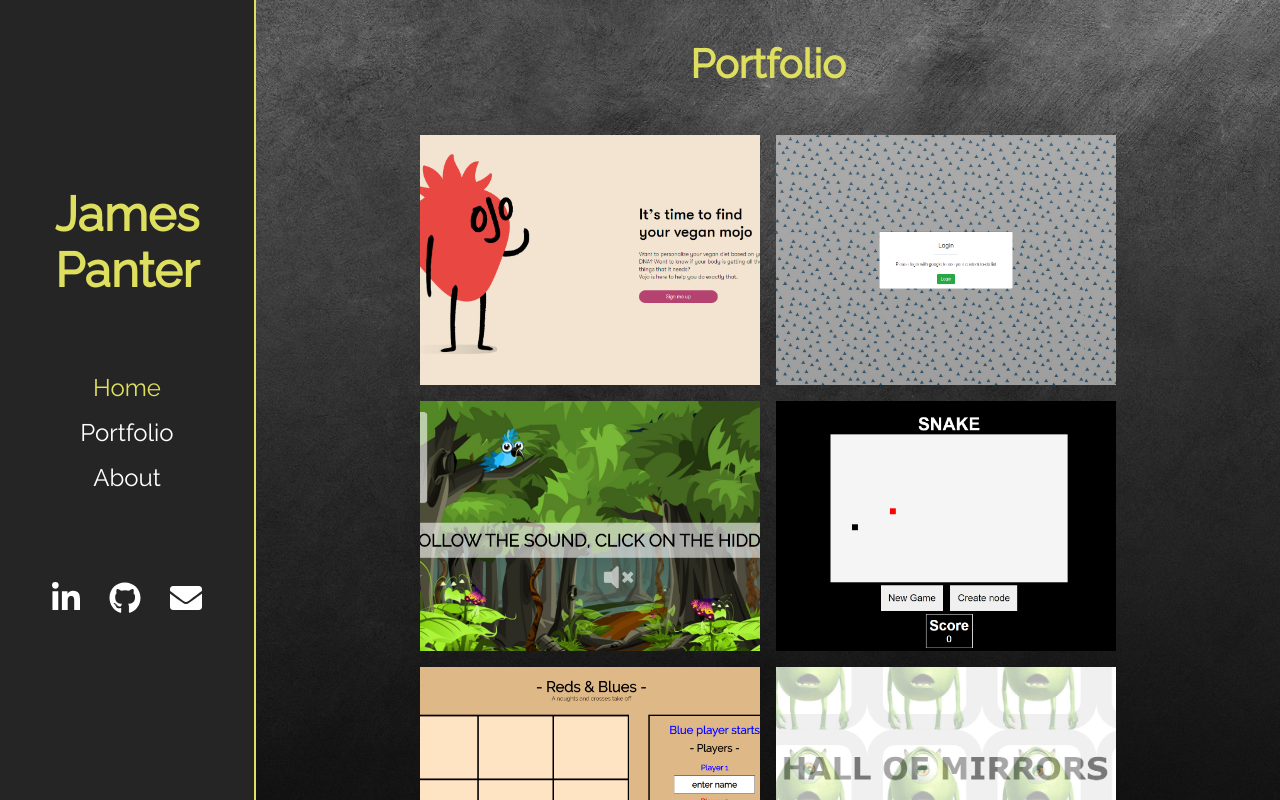
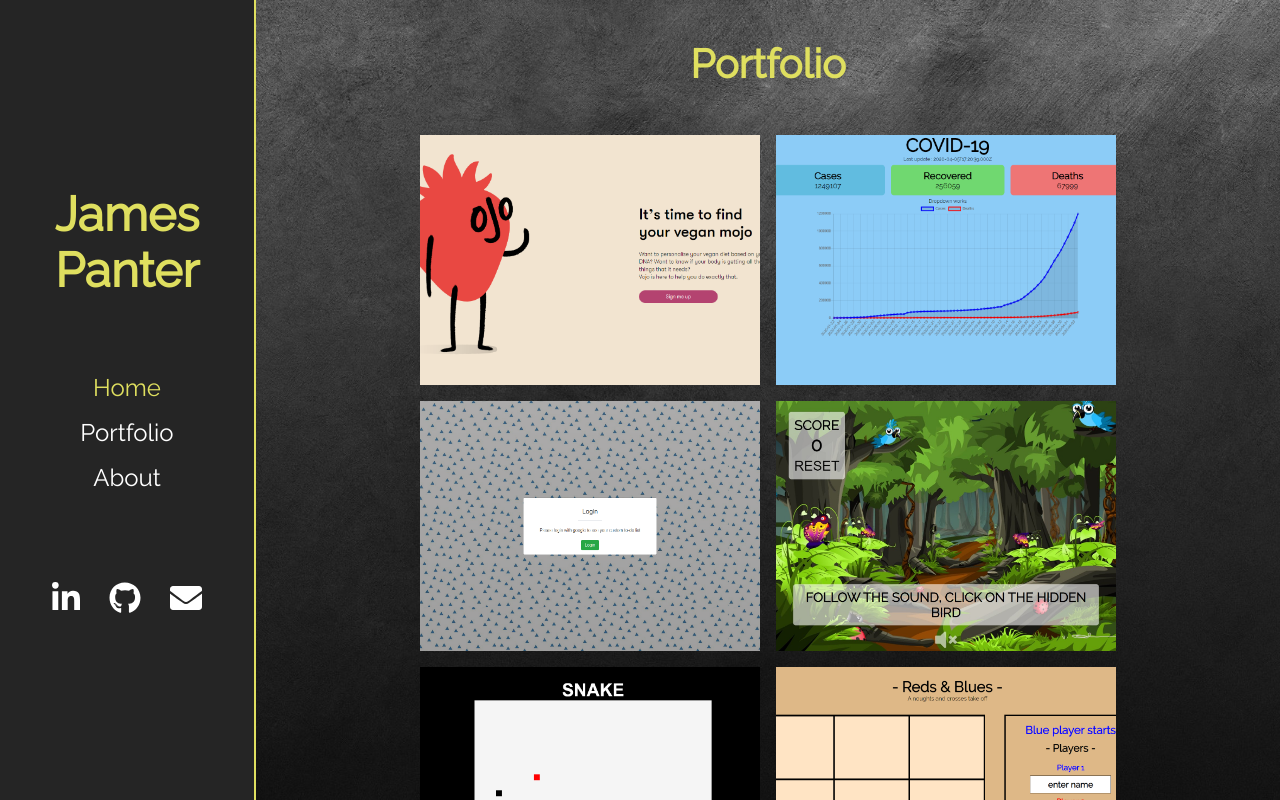
Before and after one commit to jamespanter/portfolio, a React (Create React App) app: page /portfolio in a window 1280 px wide. Shown: the top 800 px of the page. Built offline with nearby package versions, Linux system fonts and the light colour scheme.

Commit message:
Added covid tracker

```diff
--- a/public/index.html
+++ b/public/index.html
@@ -7,7 +7,7 @@
   <link rel="icon" href="%PUBLIC_URL%/favicon.ico" />
   <meta name="viewport" content="width=device-width, initial-scale=1" />
   <meta name="theme-color" content="#000000" />
-  <meta name="description" content="Web site created using create-react-app" />
+  <meta name="description" content="Portfolio for James Panter" />
   <link rel="apple-touch-icon" href="%PUBLIC_URL%/logo192.png" />
   <link rel="manifest" href="%PUBLIC_URL%/manifest.json" />
   <title>James Panter</title>
--- a/src/containers/HomePage/HomePage.module.scss
+++ b/src/containers/HomePage/HomePage.module.scss
@@ -47,6 +47,7 @@
     opacity: 1;
   }
 }
+
 @keyframes fadeInBck {
   0% {
     -webkit-transform: translateZ(80px);
--- a/src/containers/PortfolioPage/PortfolioPage.jsx
+++ b/src/containers/PortfolioPage/PortfolioPage.jsx
@@ -18,6 +18,14 @@ const PortfolioPage = () => {
             subDomainUrl="https://vojo-bbe4f.web.app/"
             gitHubUrl="https://github.com/nology-tech/vojo"
             imageURL="../../assets/vojo.PNG"
+            languages="React JS"
+          />
+          <Card
+            title="Covid-19 stats"
+            description="Using an API to get dynamic data and displaying visually"
+            subDomainUrl="https://covid-tracker.jamespanter.co.uk/"
+            gitHubUrl="https://github.com/jamespanter/covid-tracker"
+            imageURL="../../assets/covid-checker.PNG"
             languages="React JS"
           />
           <Card
@@ -46,7 +54,7 @@ const PortfolioPage = () => {
           />
           <Card
             title="Noughts & Crosses"
-            description="Using if statements"
+            description="Using if statements to add and remove classes"
             subDomainUrl="https://noughts-and-crosses.jamespanter.co.uk/"
             gitHubUrl="https://github.com/jamespanter/noughts-and-crosses"
             imageURL="../../assets/noughts-and-crosses.PNG"
```
Also changed, not shown: public/assets/covid-checker.PNG (added), public/assets/follow-the-sound.PNG.
